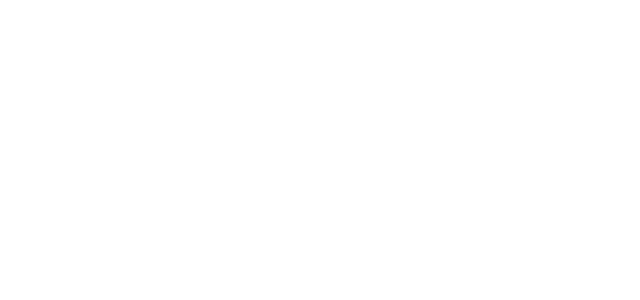
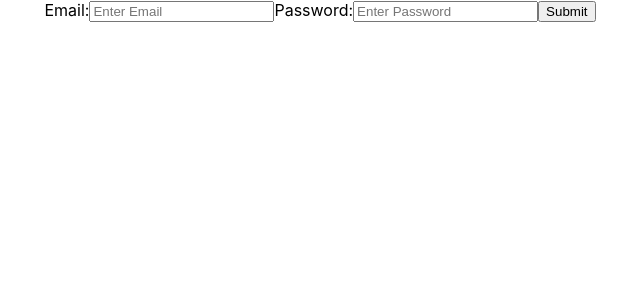
Before and after one commit to spencer-eagleton/react-half-baked-registration, a React (Create React App) app: page / in a window 1280 px wide. Shown: the top 300 px of the page, without its empty margins (320-960 px from the left). Built offline with nearby package versions, Linux system fonts and the light colour scheme.

Commit message:
displayed auth form

```diff
--- a/src/App.js
+++ b/src/App.js
@@ -1,8 +1,20 @@
-import logo from './logo.svg';
+import { Switch } from 'react-router-dom';
+import { BrowserRouter, Route } from 'react-router-dom';
+import SignIn from './Views/SignIn';
 import './App.css';
 
 function App() {
-  return <div className="App"></div>;
+  return (
+    <div className="App">
+      <BrowserRouter>
+        <Switch>
+          <Route path="/" exact>
+            <SignIn />
+          </Route>
+        </Switch>
+      </BrowserRouter>
+    </div>
+  );
 }
 
 export default App;
--- a/src/Components/AuthForm.js
+++ b/src/Components/AuthForm.js
@@ -1,3 +1,17 @@
 export default function AuthForm() {
-  return <div></div>;
+  return (
+    <div>
+      <form>
+        <label>
+          Email:
+          <input type="text" placeholder="Enter Email"></input>
+        </label>
+        <label>
+          Password:
+          <input type="password" placeholder="Enter Password"></input>
+        </label>
+        <button>Submit</button>
+      </form>
+    </div>
+  );
 }
--- a/src/Views/SignIn.js
+++ b/src/Views/SignIn.js
@@ -1,3 +1,9 @@
+import AuthForm from '../Components/AuthForm';
+
 export default function SignIn() {
-  return <div></div>;
+  return (
+    <div>
+      <AuthForm />
+    </div>
+  );
 }
```
Also changed, not shown: src/Views/SignUp.js (+7 -1 lines), 1 other file (tests, documents, lock files or other folders).
